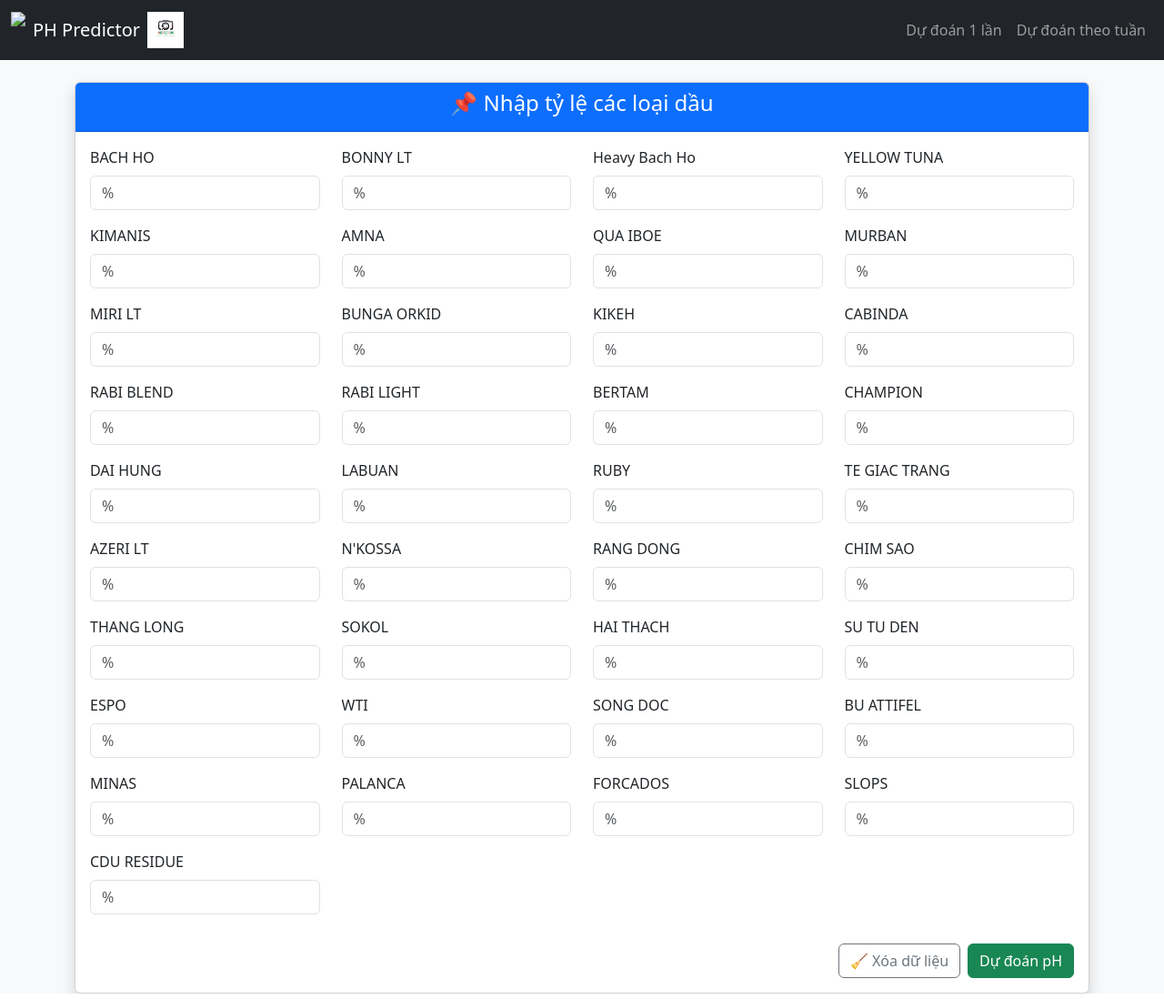
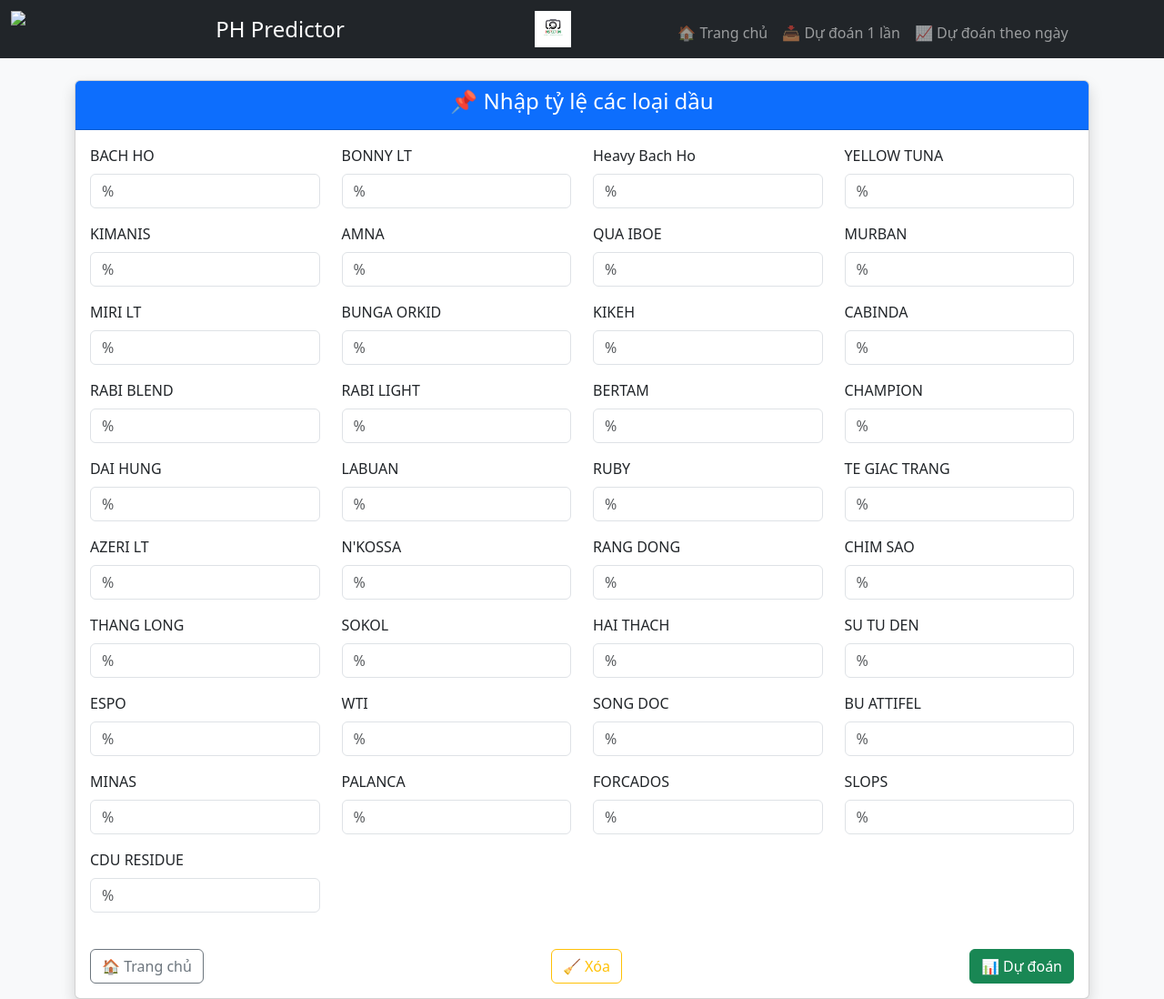
Before and after one commit to minhcuongbk/pH_Predictors_v2.0, a Flask app: page /predict_single in a window 1280 px wide. Shown: the whole page at 91% size. Run offline with Flask 3, Linux system fonts and the light colour scheme; parts of the project's set-up code (start-up, migrations or seed data) failed here and were passed over.

Commit message:
Update index.html

```diff
--- a/templates/index.html
+++ b/templates/index.html
@@ -2,20 +2,21 @@
 <html lang="vi">
 <head>
   <meta charset="UTF-8">
-  <title>Dự đoán pH theo tỷ lệ dầu</title>
+  <title>Dự đoán pH</title>
   <link href="https://cdn.jsdelivr.net/npm/bootstrap@5.3.2/dist/css/bootstrap.min.css" rel="stylesheet">
 </head>
 <body class="bg-light">
 <nav class="navbar navbar-expand-lg navbar-dark bg-dark mb-4">
-  <div class="container-fluid">
-    <a class="navbar-brand d-flex align-items-center" href="/">
-      <img src="{{ url_for('static', filename='logo_bsr.jpg') }}" height="40" class="me-2">
-      PH Predictor
-      <img src="{{ url_for('static', filename='logo_inspection.png') }}" height="40" class="ms-2">
-    </a>
-    <div class="navbar-nav ms-auto">
-      <a class="nav-link" href="/predict_single">Dự đoán 1 lần</a>
-      <a class="nav-link" href="/trend">Dự đoán theo tuần</a>
+  <div class="container d-flex justify-content-between align-items-center">
+    <img src="{{ url_for('static', filename='logo_bsr.jpg') }}" height="40">
+    <span class="navbar-brand mx-auto fs-4">PH Predictor</span>
+    <img src="{{ url_for('static', filename='logo_inspection.png') }}" height="40">
+  </div>
+  <div class="container mt-2">
+    <div class="navbar-nav mx-auto text-center">
+      <a class="nav-link" href="/">🏠 Trang chủ</a>
+      <a class="nav-link" href="/predict_single">📥 Dự đoán 1 lần</a>
+      <a class="nav-link" href="/trend">📈 Dự đoán theo ngày</a>
     </div>
   </div>
 </nav>
@@ -35,9 +36,10 @@
           </div>
           {% endfor %}
         </div>
-        <div class="d-flex justify-content-end mt-3 gap-2">
-          <button type="reset" class="btn btn-outline-secondary">🧹 Xóa dữ liệu</button>
-          <button type="submit" class="btn btn-success">Dự đoán pH</button>
+        <div class="d-flex justify-content-between mt-4">
+          <a href="/" class="btn btn-outline-secondary">🏠 Trang chủ</a>
+          <button type="reset" class="btn btn-outline-warning">🧹 Xóa</button>
+          <button type="submit" class="btn btn-success">📊 Dự đoán</button>
         </div>
       </form>
       {% if prediction %}
```
